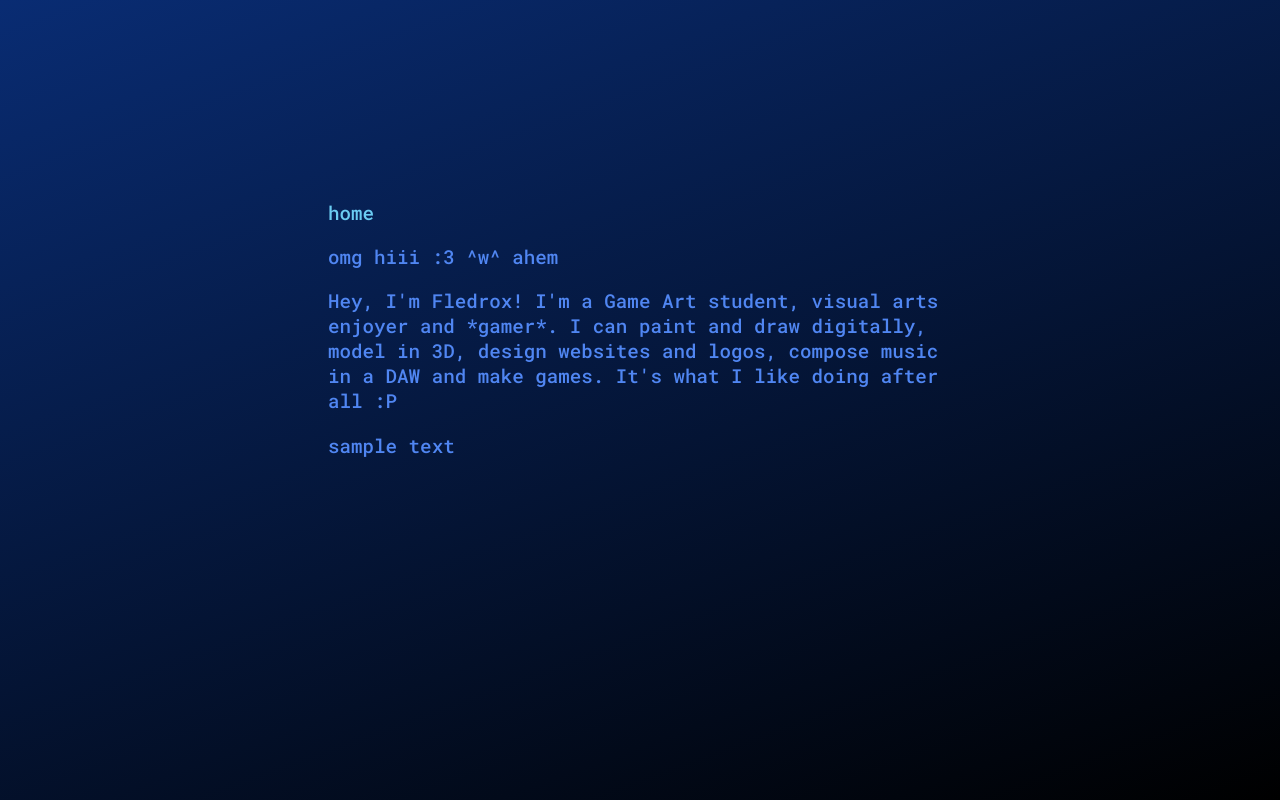
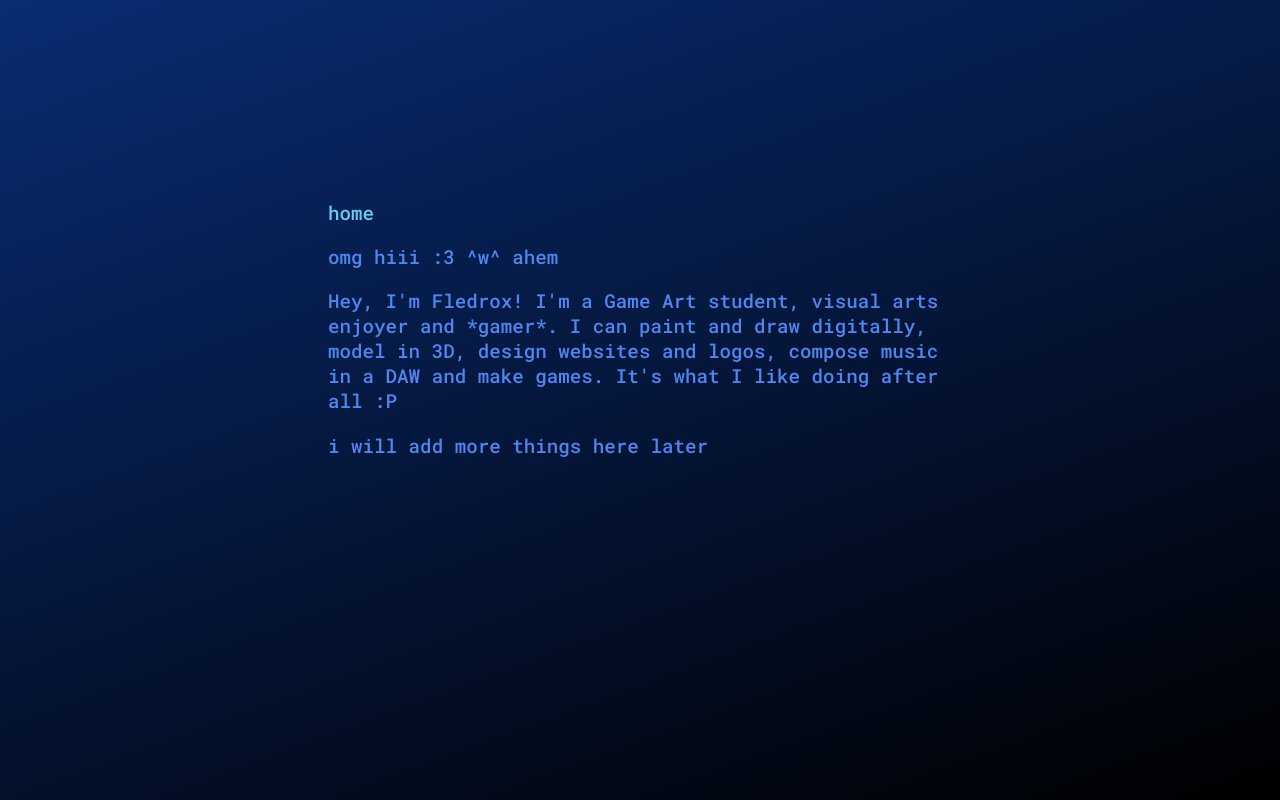
Before and after one commit to Fledrox/fledrox.github.io, a plain HTML site: page about.html in a window 1280 px wide. Drawn offline with Linux system fonts and the light colour scheme.

Commit message:
Update about.html

```diff
--- a/about.html
+++ b/about.html
@@ -16,7 +16,7 @@
 		Hey, I'm Fledrox! I'm a Game Art student, visual arts enjoyer and *gamer*. I can paint and draw digitally, model in 3D, design websites and logos, compose music in a DAW and make games. It's what I like doing after all :P
 	</p>
 	<p>
-		sample text
+		i will add more things here later
 	</p>
     </div>
 </body>
```
